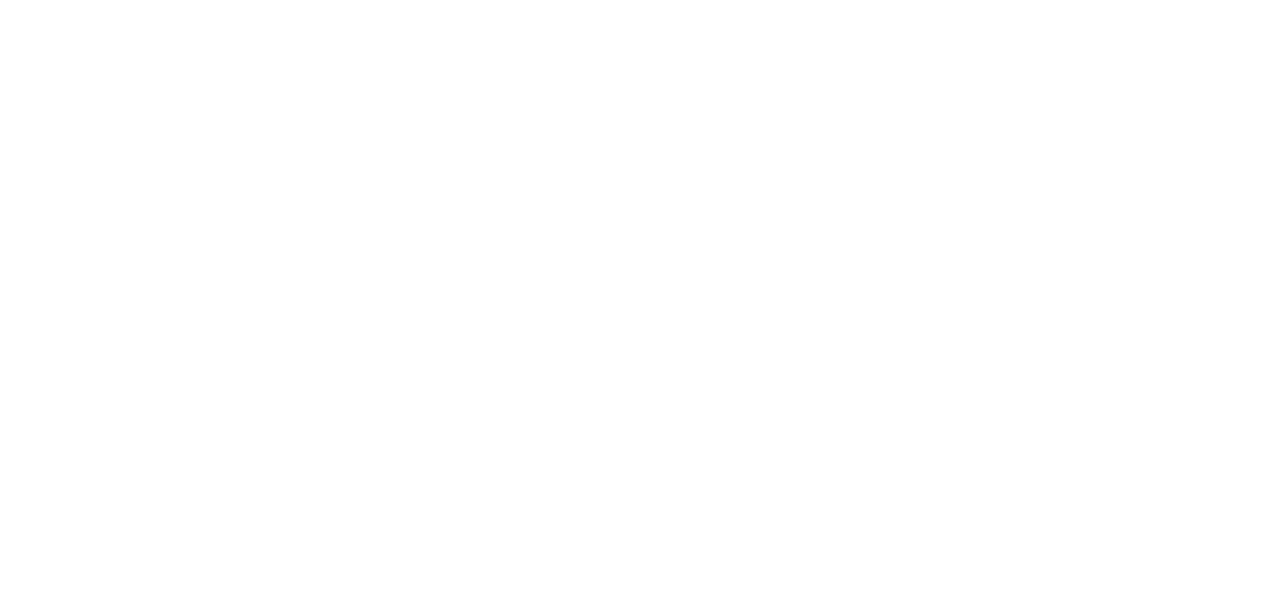
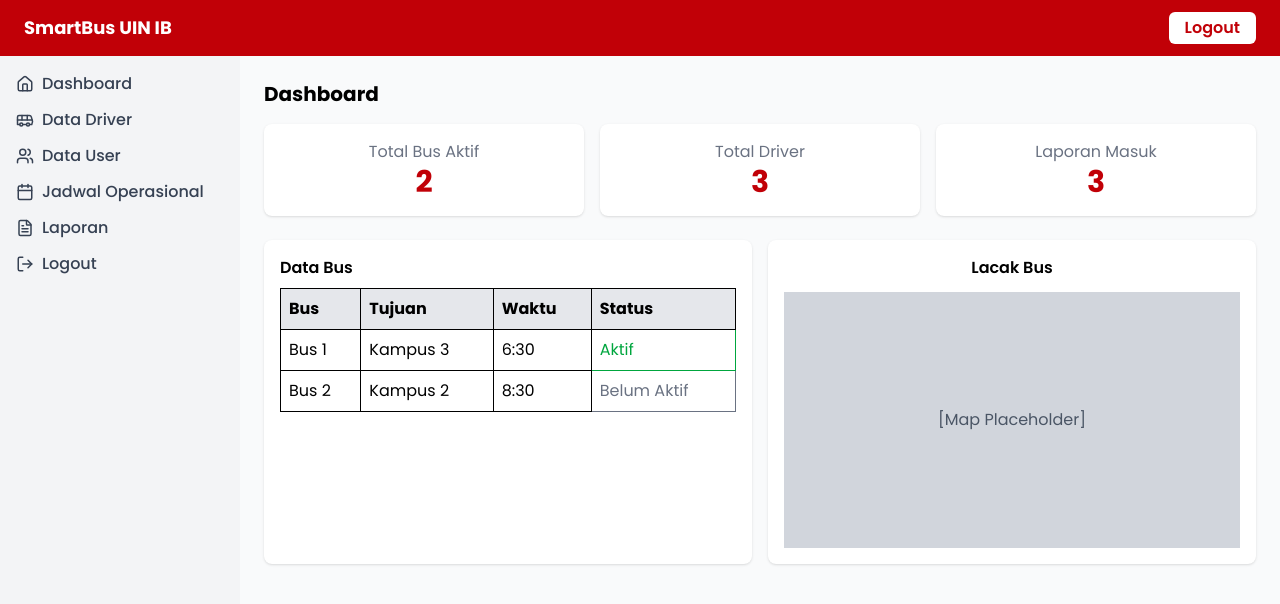
Before and after one commit to iniraply/smartbus-uinib, a React (Vite) app: page /admin/dashboard in a window 1280 px wide. Before the commit this address had no page. Shown: the top 604 px of the page. Built offline with nearby package versions, Linux system fonts and the light colour scheme.

Commit message:
feat(Admin): add a Navbar and Sidebar in the Admin section

```diff
--- a/src/App.jsx
+++ b/src/App.jsx
@@ -3,6 +3,7 @@
 import LoginDriver from "./pages/LoginDriver";
 import LoginPenumpang from "./pages/LoginPenumpang";
 import LoginAdmin from "./pages/LoginAdmin";
+import AdminDashboard from "./pages/AdminDashboard";
 
 function App() {
   return (
@@ -12,6 +13,7 @@
         <Route path="/login/driver" element={<LoginDriver />} />
         <Route path="/login/penumpang" element={<LoginPenumpang />} />
         <Route path="/login/admin" element={<LoginAdmin />} />
+        <Route path="/admin/dashboard" element={<AdminDashboard />} />
       </Routes>
     </Router>
   );
--- /dev/null
+++ b/src/components/NavbarAdmin.jsx
@@ -0,0 +1,11 @@
+// src/components/NavbarAdmin.jsx
+export default function NavbarAdmin() {
+  return (
+    <div className="bg-red-700 text-white flex justify-between items-center px-6 py-3 shadow">
+      <h1 className="font-bold text-lg">SmartBus UIN IB</h1>
+      <button className="bg-white text-red-700 px-4 py-1 rounded-md font-semibold hover:bg-red-100">
+        Logout
+      </button>
+    </div>
+  );
+}
--- a/src/components/RoleLogin.jsx
+++ b/src/components/RoleLogin.jsx
@@ -12,7 +12,6 @@
     <div className="flex items-center justify-center min-h-screen bg-gradient-to-br from-blue-100 to-blue-300">
       <div className="w-[90%] max-w-sm bg-white rounded-2xl shadow-lg p-8 text-center">
         <div className="flex flex-col items-center mb-6">
-          <Bus className="text-blue-700 w-12 h-12 mb-2" />
           <h1 className="text-2xl font-bold text-gray-800">Selamat Datang</h1>
           <p className="text-lg font-semibold text-blue-700">SmartBus UIN IB</p>
           <p className="text-gray-500 text-sm mt-2">Login Sebagai</p>
--- /dev/null
+++ b/src/components/SidebarAdmin.jsx
@@ -0,0 +1,47 @@
+// src/components/SidebarAdmin.jsx
+import { Home, Users, Bus, Calendar, FileText, LogOut } from "lucide-react";
+
+export default function SidebarAdmin() {
+  return (
+    <div className="bg-gray-100 w-60 min-h-screen shadow-md p-4 space-y-4">
+      <nav className="flex flex-col gap-3 text-gray-700">
+        <a
+          href="#"
+          className="flex items-center gap-2 hover:text-red-700 font-medium"
+        >
+          <Home size={18} /> Dashboard
+        </a>
+        <a
+          href="#"
+          className="flex items-center gap-2 hover:text-red-700 font-medium"
+        >
+          <Bus size={18} /> Data Driver
+        </a>
+        <a
+          href="#"
+          className="flex items-center gap-2 hover:text-red-700 font-medium"
+        >
+          <Users size={18} /> Data User
+        </a>
+        <a
+          href="#"
+          className="flex items-center gap-2 hover:text-red-700 font-medium"
+        >
+          <Calendar size={18} /> Jadwal Operasional
+        </a>
+        <a
+          href="#"
+          className="flex items-center gap-2 hover:text-red-700 font-medium"
+        >
+          <FileText size={18} /> Laporan
+        </a>
+        <a
+          href="#"
+          className="flex items-center gap-2 hover:text-red-700 font-medium"
+        >
+          <LogOut size={18} /> Logout
+        </a>
+      </nav>
+    </div>
+  );
+}
--- /dev/null
+++ b/src/pages/AdminDashboard.jsx
@@ -0,0 +1,71 @@
+// src/pages/AdminDashboard.jsx
+import NavbarAdmin from "../components/NavbarAdmin";
+import SidebarAdmin from "../components/SidebarAdmin";
+
+export default function AdminDashboard() {
+  return (
+    <div className="flex flex-col h-screen">
+      <NavbarAdmin />
+      <div className="flex flex-1">
+        <SidebarAdmin />
+        <main className="flex-1 p-6 bg-gray-50 overflow-auto">
+          <h2 className="text-xl font-bold mb-4">Dashboard</h2>
+
+          {/* Cards */}
+          <div className="grid grid-cols-3 gap-4 mb-6">
+            <div className="bg-white p-4 shadow rounded-lg text-center">
+              <h3 className="text-gray-500">Total Bus Aktif</h3>
+              <p className="text-3xl font-bold text-red-700">2</p>
+            </div>
+            <div className="bg-white p-4 shadow rounded-lg text-center">
+              <h3 className="text-gray-500">Total Driver</h3>
+              <p className="text-3xl font-bold text-red-700">3</p>
+            </div>
+            <div className="bg-white p-4 shadow rounded-lg text-center">
+              <h3 className="text-gray-500">Laporan Masuk</h3>
+              <p className="text-3xl font-bold text-red-700">3</p>
+            </div>
+          </div>
+
+          {/* Table + Map */}
+          <div className="grid grid-cols-2 gap-4">
+            <div className="bg-white p-4 shadow rounded-lg">
+              <h3 className="font-semibold mb-2">Data Bus</h3>
+              <table className="w-full border-collapse">
+                <thead>
+                  <tr className="bg-gray-200 text-left">
+                    <th className="p-2 border">Bus</th>
+                    <th className="p-2 border">Tujuan</th>
+                    <th className="p-2 border">Waktu</th>
+                    <th className="p-2 border">Status</th>
+                  </tr>
+                </thead>
+                <tbody>
+                  <tr>
+                    <td className="p-2 border">Bus 1</td>
+                    <td className="p-2 border">Kampus 3</td>
+                    <td className="p-2 border">6:30</td>
+                    <td className="p-2 border text-green-600">Aktif</td>
+                  </tr>
+                  <tr>
+                    <td className="p-2 border">Bus 2</td>
+                    <td className="p-2 border">Kampus 2</td>
+                    <td className="p-2 border">8:30</td>
+                    <td className="p-2 border text-gray-500">Belum Aktif</td>
+                  </tr>
+                </tbody>
+              </table>
+            </div>
+
+            <div className="bg-white p-4 shadow rounded-lg flex flex-col items-center justify-center">
+              <h3 className="font-semibold mb-3">Lacak Bus</h3>
+              <div className="bg-gray-300 w-full h-64 flex items-center justify-center text-gray-600">
+                [Map Placeholder]
+              </div>
+            </div>
+          </div>
+        </main>
+      </div>
+    </div>
+  );
+}
```
